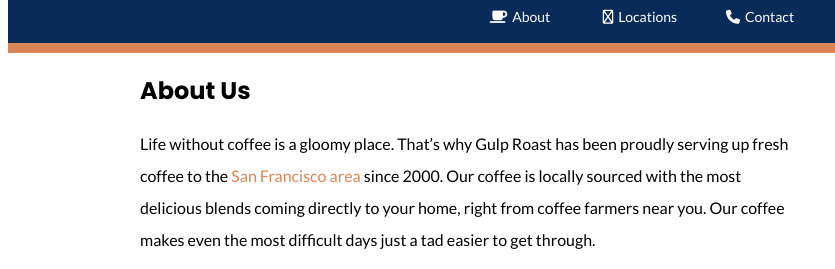
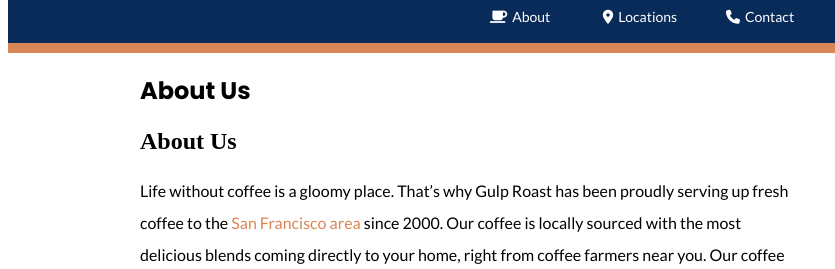
Before and after one commit to nikkisjlee/uxui, a plain HTML site: page index.html in a window 1280 px wide. Shown: the part 101-370 px from the top of the page, 0-835 px from the left. Drawn offline with Linux system fonts and the light colour scheme; a script that the page names is missing.

Commit message:
updating index html

```diff
--- a/index.html
+++ b/index.html
@@ -5,7 +5,8 @@
   <title>CodePen - M17 Weekly Challenge: Gulp Roast About Page Challenge</title>
   <link rel="preconnect" href="https://fonts.googleapis.com">
 <link rel="preconnect" href="https://fonts.gstatic.com" crossorigin>
-<link href="https://fonts.googleapis.com/css2?family=Lato&family=Poppins:wght@700&display=swap" rel="stylesheet"><link rel='stylesheet' href='https://cdnjs.cloudflare.com/ajax/libs/font-awesome/6.3.0/css/all.min.css'><link rel="stylesheet" href="./style.css">
+<link href="https://fonts.googleapis.com/css2?family=Lato&family=Poppins:wght@700&display=swap" rel="stylesheet"><link rel='stylesheet' href='https://cdnjs.cloudflare.com/ajax/libs/font-awesome/6.3.0/css/all.min.css'>
+<link rel="stylesheet" href="./style.css">
 
 </head>
 <body>
@@ -16,7 +17,7 @@
 <nav>
   <div class="navigation">
     <div><i class="fa-solid fa-mug-saucer"></i><a href="">About</a></div>
-    <div><i class="fa-regular fa-location-dot"></i><a href="">Locations</a></div>
+    <div><i class="fa-solid fa-location-dot"></i><a href="">Locations</a></div>
     <div><i class="fa-solid fa-phone"></i><a href="">Contact</a></div>
   </div>
 </nav>
@@ -27,6 +28,7 @@
 <section class="content">
   <div>
     <h1>About Us</h1>
+    <h2>About Us</h2>
 
 <p class="info">Life without coffee is a gloomy place. That’s why Gulp Roast has been proudly serving up fresh coffee to the <a class="map" href="https://goo.gl/maps/3rAyszfwSDx8Si2Y9">San Francisco area</a> since 2000. Our coffee is locally sourced with the most delicious blends coming directly to your home, right from coffee farmers near you. Our coffee makes even the most difficult days just a tad easier to get through.</p>
 
```
